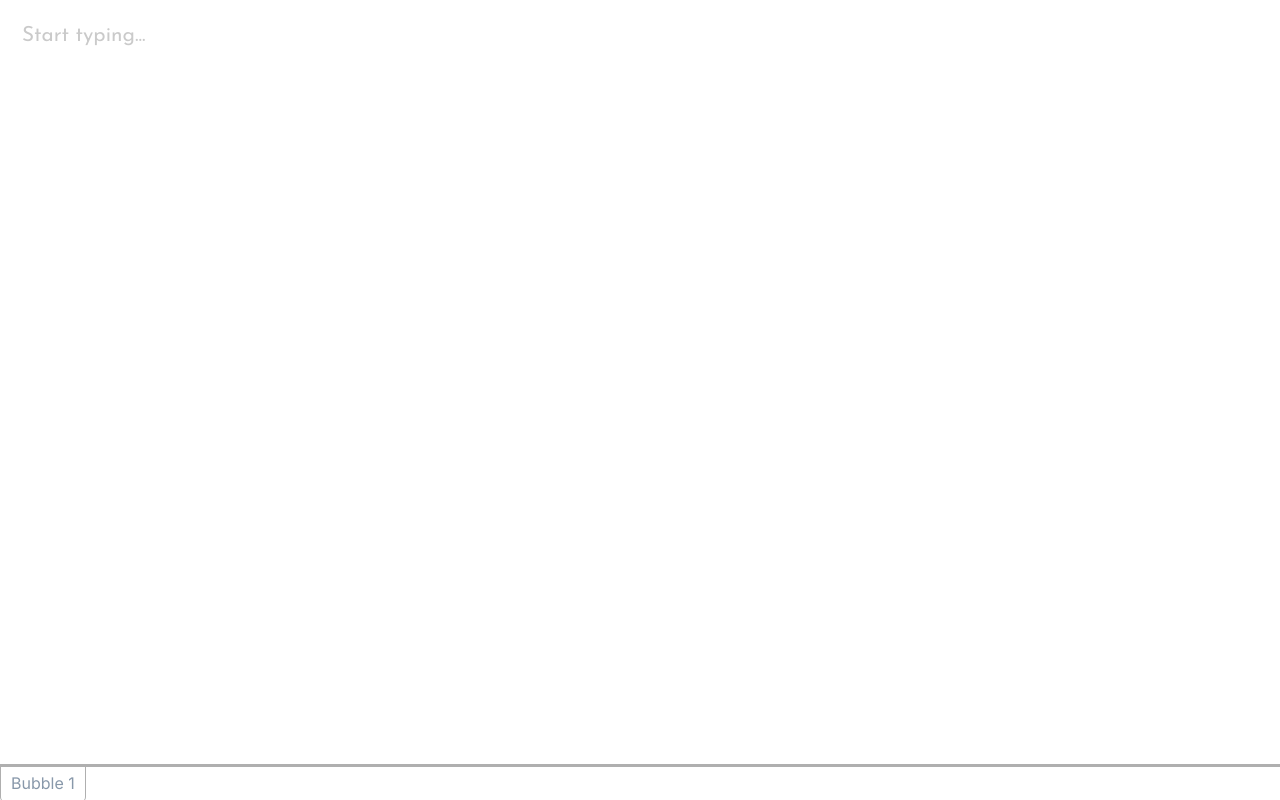
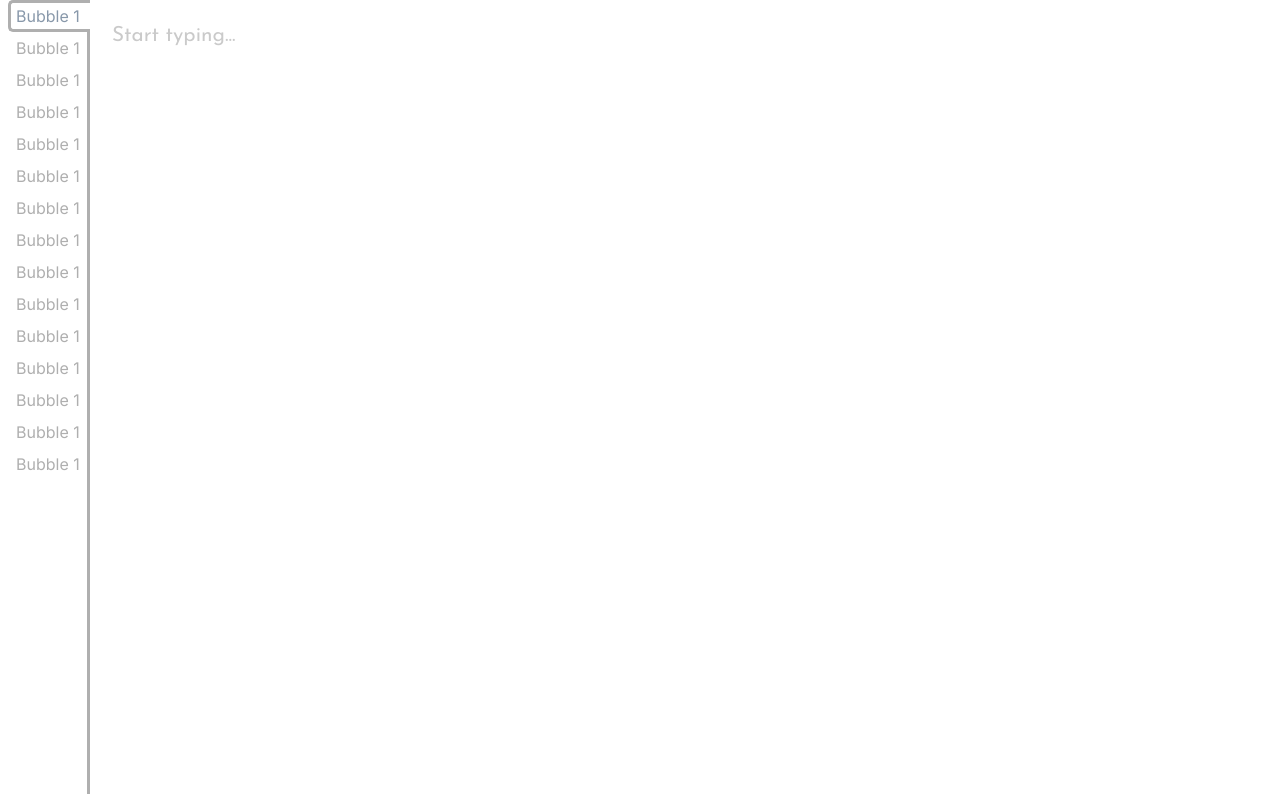
Before and after one commit to Neesh774/Bubble, a Next.js app: page / in a window 1280 px wide. Built offline with nearby package versions, Linux system fonts and the light colour scheme.

Commit message:
tabs kinda work

```diff
--- a/pages/index.tsx
+++ b/pages/index.tsx
@@ -7,10 +7,80 @@ export default function Home() {
       title: 'Bubble 1',
       content: '',
     },
+    {
+      title: 'Bubble 1',
+      content: '',
+    },
+    {
+      title: 'Bubble 1',
+      content: '',
+    },
+    {
+      title: 'Bubble 1',
+      content: '',
+    },
+    {
+      title: 'Bubble 1',
+      content: '',
+    },
+    {
+      title: 'Bubble 1',
+      content: '',
+    },
+    {
+      title: 'Bubble 1',
+      content: '',
+    },
+    {
+      title: 'Bubble 1',
+      content: '',
+    },
+    {
+      title: 'Bubble 1',
+      content: '',
+    },
+    {
+      title: 'Bubble 1',
+      content: '',
+    },
+    {
+      title: 'Bubble 1',
+      content: '',
+    },
+    {
+      title: 'Bubble 1',
+      content: '',
+    },
+    {
+      title: 'Bubble 1',
+      content: '',
+    },
+    {
+      title: 'Bubble 1',
+      content: '',
+    },
+    {
+      title: 'Bubble 1',
+      content: '',
+    },
+
   ];
   const [bubbles, setBubbles] = useState(tabs);
   return (
     <Tabs>
+      <TabList>
+        <div>
+          {
+            tabs.map((tab, index) => (
+              <Tab key={index}>
+                <div className="tab-text">
+                  {tab.title}
+                </div>
+              </Tab>
+            ))
+          }
+        </div>
+      </TabList>
         {
           bubbles.map((tab, index) => (
             <TabPanel key={index}>
@@ -26,17 +96,6 @@ export default function Home() {
             </TabPanel>
           ))
         }
-      <TabList>
-        {
-          tabs.map((tab, index) => (
-            <Tab key={index}>
-              <div className="tab-text">
-                {tab.title}
-              </div>
-            </Tab>
-          ))
-        }
-      </TabList>
     </Tabs>
   )
 }
--- a/styles/Home.css
+++ b/styles/Home.css
@@ -2,7 +2,7 @@
 
 textarea {
   width: 100%;
-  height: 95vh;
+  height: 100vh;
   border: none;
   resize: none;
   font-size: 1.3em;
@@ -10,6 +10,8 @@ textarea {
   font-family: Josefin Sans;
   color: var(--text);
   margin: 0;
+  overflow: auto;
+  display: inline-block;
 }
 
 textarea::placeholder {
--- a/styles/globals.css
+++ b/styles/globals.css
@@ -7,8 +7,8 @@ body {
   height: 100%;
   display: block;
   font-family: Inter, sans-serif;
-  overflow: hidden;
   scroll-behavior: smooth;
+  overflow-y: hidden;
 }
 
 * {
@@ -28,7 +28,7 @@ body {
 }
 
 ::-webkit-scrollbar {
-  width: 5px;
+  width: 10px;
   height: 10px;
 }
 ::-webkit-scrollbar-track {
@@ -38,5 +38,5 @@ body {
 ::-webkit-scrollbar-thumb {
   background-color: var(--primary);
   border-radius: 10px;
-  border: 3px solid var(--background);
+  border: 3px solid var(--primary);
 }
--- a/styles/react-tabs.css
+++ b/styles/react-tabs.css
@@ -1,26 +1,27 @@
 .react-tabs {
     -webkit-tap-highlight-color: transparent;
+    display: flex;
   }
 
   .react-tabs__tab-list {
-    border-top: 3px solid var(--primary);
+    border-right: 3px solid var(--primary);
     margin: 0 0 10px;
-    padding: 0;
-    height: 40px;
-    overflow-x: scroll;
+    padding-left: 0;
+    width: 90px;
     display: flex;
+    white-space: nowrap;
   }
 
   .react-tabs__tab {
     display: flex;
     align-items: center;
     flex-wrap: wrap;
-    border: 1px solid transparent;
-    border-top: none;
-    top: -2px;
+    border: 3px solid transparent;
+    border-right: none;
+    right: -8px;
     position: relative;
     list-style: none;
-    padding: 3px 5px;
+    padding: 3px 5px 3px 0;
     cursor: pointer;
     color: var(--primary);
   }
@@ -29,7 +30,7 @@
     background: var(--background);
     border-color: var(--primary);
     color: var(--text);
-    border-radius: 0 0 5px 5px;
+    border-radius: 5px 0 0 5px;
   }
 
   .react-tabs__tab:focus {
```
